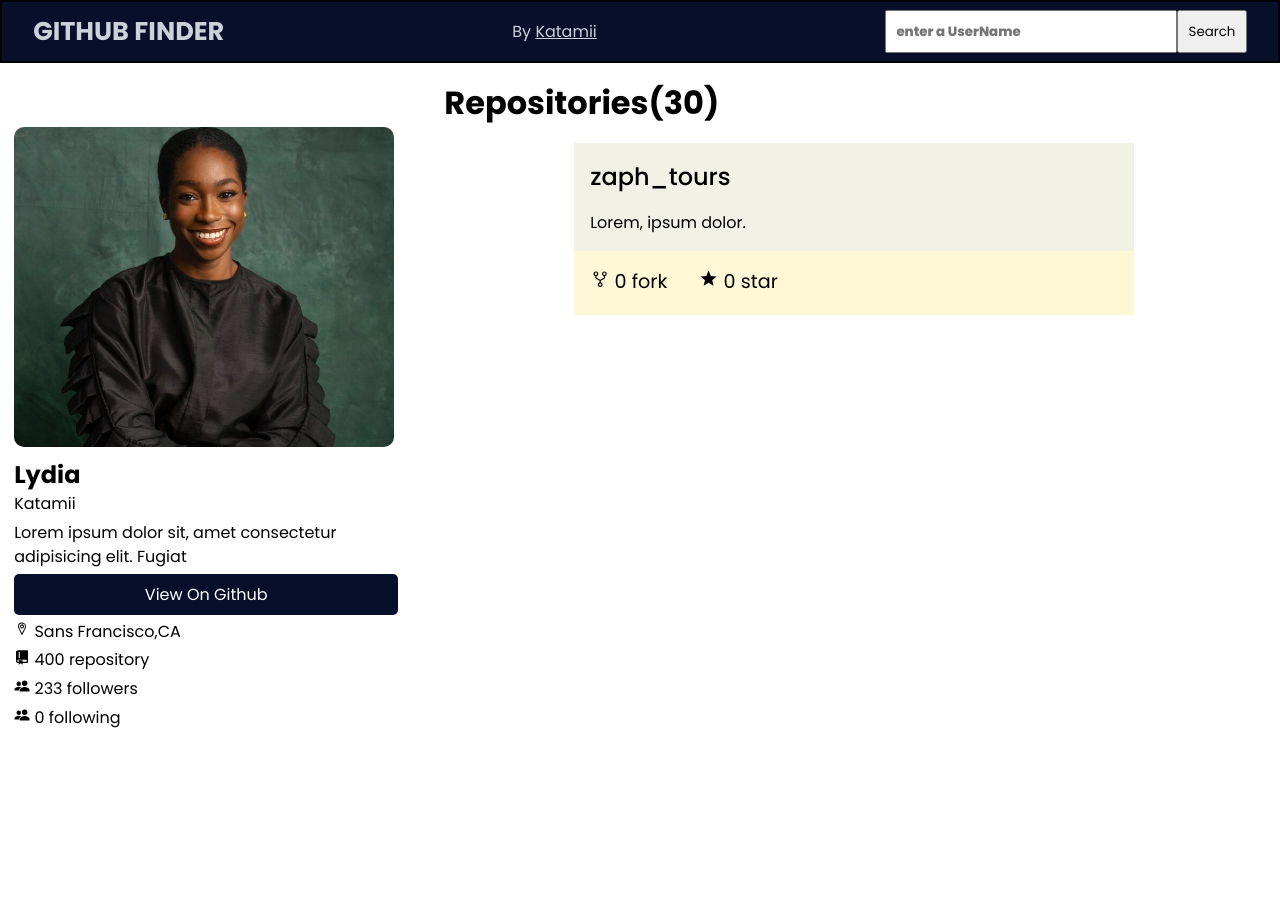
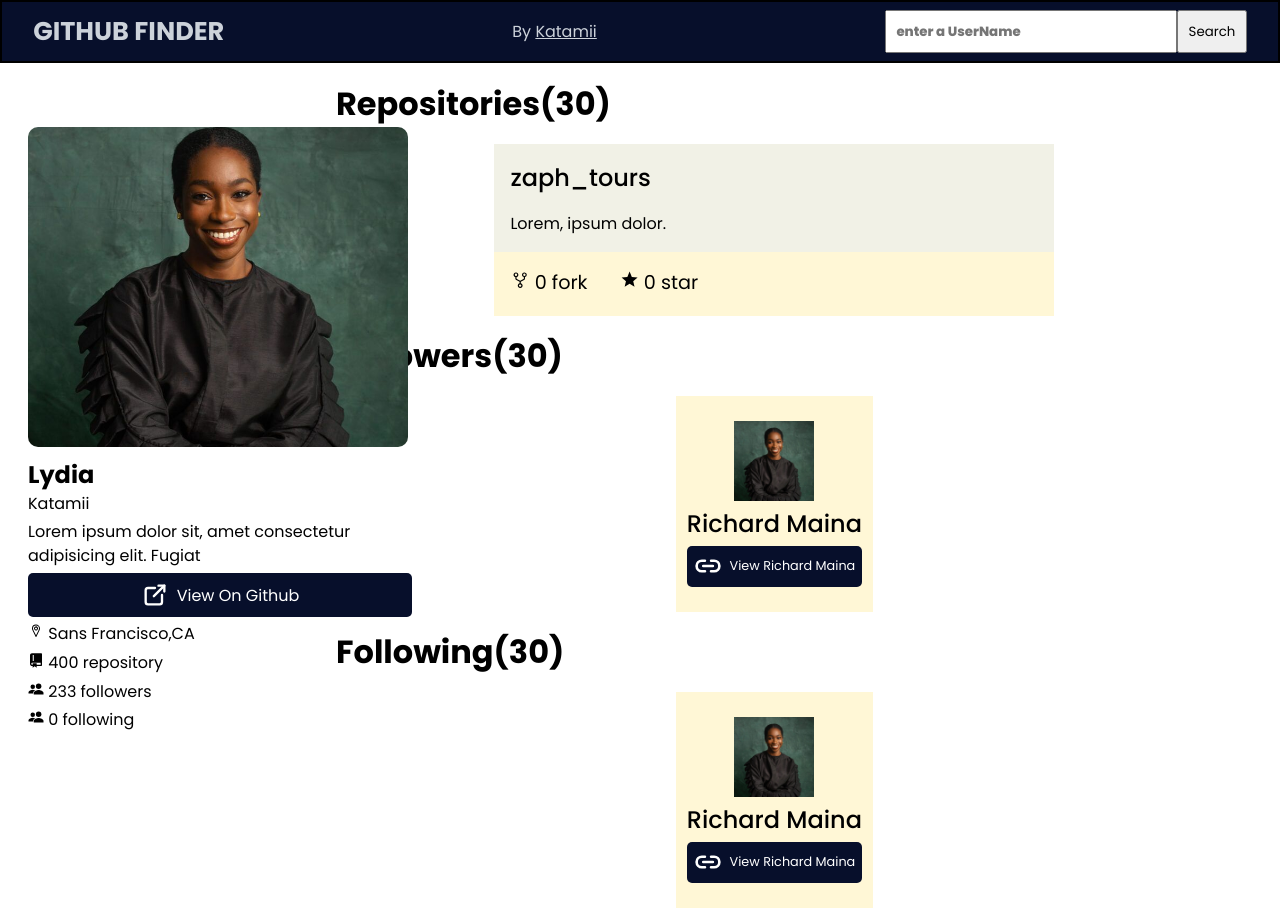
Before and after one commit to KATAMII/Github-finder, a React (Vite) app: page / in a window 1280 px wide. Before the commit the page ends 800 px from the top, so only its background shows below. Built offline with nearby package versions, Linux system fonts and the light colour scheme; a web font is replaced by a local one.

Commit message:
add fowwers and following UI

```diff
--- a/src/Home/Home.css
+++ b/src/Home/Home.css
@@ -1,7 +1,6 @@
 
 .profilesection {
-
-    margin-top: 0;
+    margin-top: 4rem;
     width: 55vh;
     height: 90vh;
     display: flex;
@@ -10,6 +9,7 @@
     overflow-y: scroll;
     scrollbar-width: .7vh;
     scrollbar-color: #F1F1E6;
+    position: fixed;
 }
 
 
@@ -29,8 +29,9 @@
 
 .homeSection {
     display: flex;
+    height: 90vh;
+    gap: 1rem;
 
-    gap: 1rem;
 }
 
 .profile {
@@ -56,7 +57,9 @@
 
 .right {
     flex-basis: 71%;
-
+    float: right;
+    margin-left: 20rem;
+    margin-top: 4rem;
 }
 
 .profileinfo {
@@ -83,6 +86,14 @@
     border: none;
     border-radius: 5px;
     font-size: 1rem;
+    display: flex;
+    justify-content: center;
+    align-items: center;
+    gap: .5rem;
+}
+.profbtn svg {
+    height: 3.5vh;
+    width: 3.5vh;
 }
 .head{
     font-size: 2rem;
@@ -120,3 +131,36 @@
 .head{
     margin: 1rem;
 }
+
+.followerdiv{
+    display: flex;
+    justify-content: center;
+    align-items: baseline;
+    flex-wrap: wrap;
+}
+.follower1{
+    display: flex;
+    justify-content: center;
+    align-items: center;
+    flex-direction: column;
+    gap: .3rem;
+
+    padding: .7rem;
+    background-color: #FFF7D6;
+    height: 27vh;
+}
+.img3{
+    width: 10vh;
+    height: 10vh;
+}
+.img3 img{
+    width: 100%;
+    height: 100%;
+    object-fit: cover;
+    display: block;
+
+}
+#btn3{
+    padding: .4rem;
+    font-size: .8rem;
+}
--- a/src/Home/Home.jsx
+++ b/src/Home/Home.jsx
@@ -5,6 +5,8 @@ import { RiGitRepositoryFill } from "react-icons/ri";
 import { IoPeopleSharp } from "react-icons/io5";
 import { VscRepoForked } from "react-icons/vsc";
 import { MdOutlineStar } from "react-icons/md";
+import { TbExternalLink } from "react-icons/tb";
+import { IoLink } from "react-icons/io5";
 import '../Home/Home.css'
 
 function Home() {
@@ -19,7 +21,7 @@ function Home() {
                 <h1 className="name">Lydia</h1>
                 <p className="nickname">Katamii</p>
                 <p className="info">Lorem ipsum dolor sit, amet consectetur adipisicing elit. Fugiat</p>
-                <button className='profbtn'>View On Github</button>
+                <button className='profbtn'><TbExternalLink />View On Github</button>
                 <p className="location"><span><VscLocation />  </span>Sans Francisco,CA</p>
                 <p className="reps"><span><RiGitRepositoryFill /> </span> 400 repository</p>
                 <p className="followers"><span><IoPeopleSharp /> </span> 233 followers</p>
@@ -43,8 +45,32 @@ function Home() {
             </div>
          </div>
        </div>
-      </div>
-    </div>
+       <div className="followerssection">
+            <h1 className="head">Followers(30)</h1>
+            <div className="followerdiv">
+                <div className="follower1">
+                    <div className="img3">
+                        <img src={profilepic} alt="follower picture" />
+                    </div>
+                    <h5 className="repotitle">Richard Maina</h5>
+                    <button className='profbtn' id='btn3'> <IoLink />  View Richard Maina</button>
+                </div>
+           </div>
+       </div>
+       <div className="followerssection">
+            <h1 className="head">Following(30)</h1>
+            <div className="followerdiv">
+                <div className="follower1">
+                    <div className="img3">
+                        <img src={profilepic} alt="follower picture" />
+                    </div>
+                    <h5 className="repotitle">Richard Maina</h5>
+                    <button className='profbtn' id='btn3'> <IoLink />  View Richard Maina</button>
+                </div>
+           </div>
+       </div>
+   </div>
+</div>
   )
 }
 
--- a/src/components/Header.css
+++ b/src/components/Header.css
@@ -6,6 +6,9 @@
     padding: 0.5rem;
     gap: 18rem;
     background-color: rgb(7, 15, 43);
+    position: fixed;
+    z-index: 100;
+    width: 100%;
 }
 .title{
     color: #CCD2DA;
```
